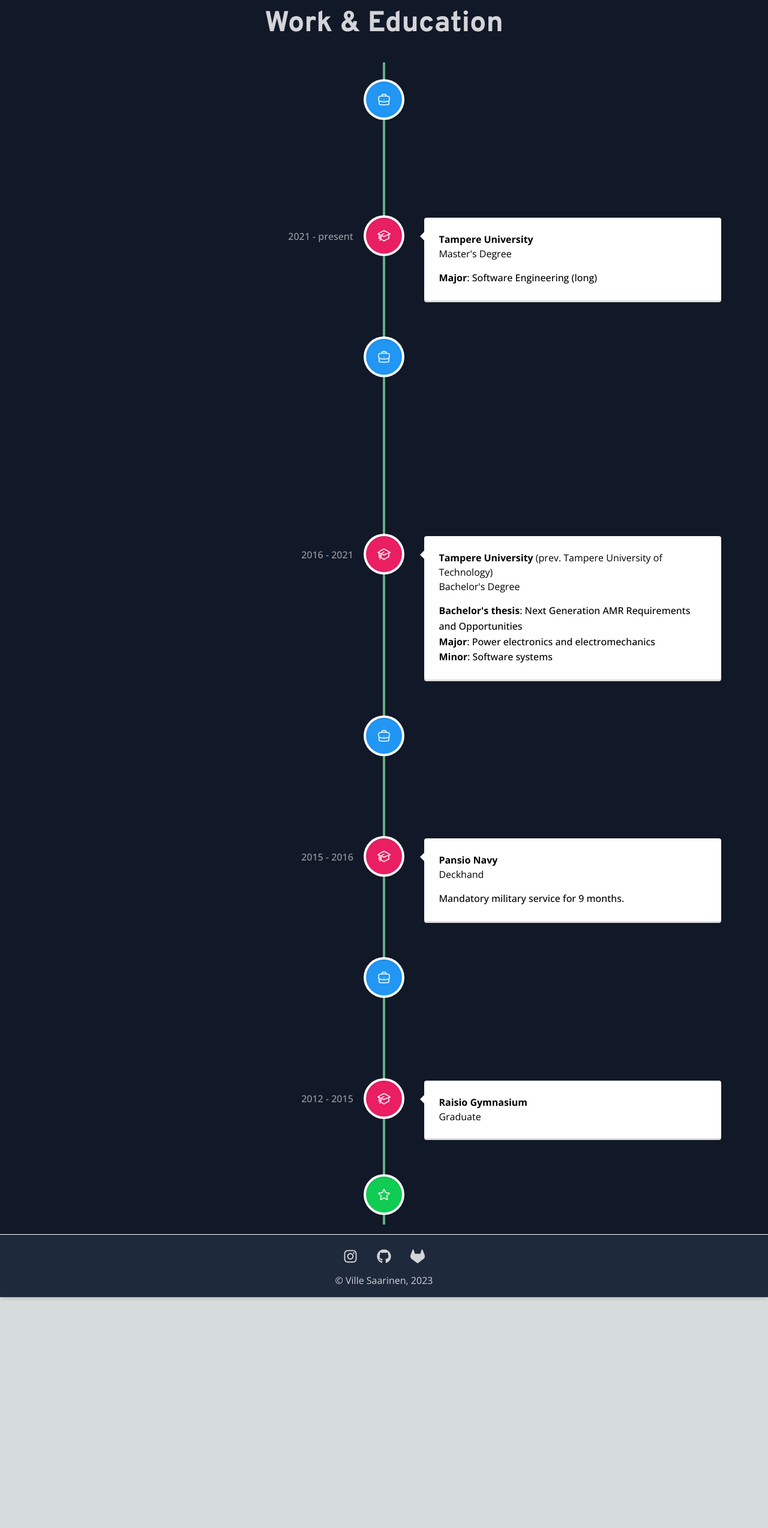
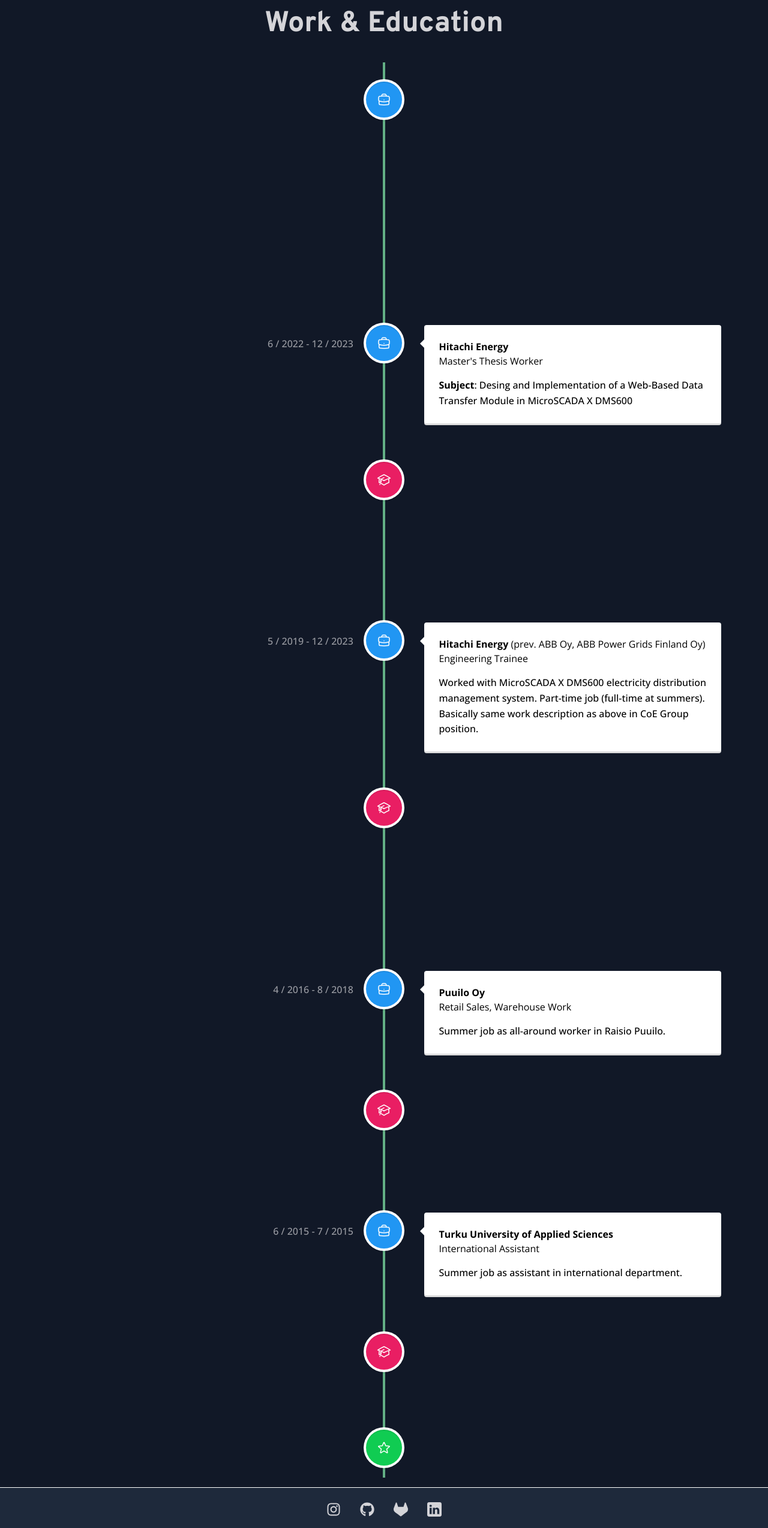
Before and after one commit to vikidi/Homepages-TS, a Next.js app: page /work-n-education in a window 1280 px wide. Shown: the part 100-2648 px from the top of the page at 60% size. Before the commit the page ends 2263 px from the top, so only its background shows below. Built offline with nearby package versions, Linux system fonts and the light colour scheme.

Commit message:
Update work & education, add linkedin to footer

```diff
--- a/src/components/footer.tsx
+++ b/src/components/footer.tsx
@@ -44,6 +44,20 @@
             <path d="M503.5 204.6L502.8 202.8L433.1 21.02C431.7 17.45 429.2 14.43 425.9 12.38C423.5 10.83 420.8 9.865 417.9 9.57C415 9.275 412.2 9.653 409.5 10.68C406.8 11.7 404.4 13.34 402.4 15.46C400.5 17.58 399.1 20.13 398.3 22.9L351.3 166.9H160.8L113.7 22.9C112.9 20.13 111.5 17.59 109.6 15.47C107.6 13.35 105.2 11.72 102.5 10.7C99.86 9.675 96.98 9.295 94.12 9.587C91.26 9.878 88.51 10.83 86.08 12.38C82.84 14.43 80.33 17.45 78.92 21.02L9.267 202.8L8.543 204.6C-1.484 230.8-2.72 259.6 5.023 286.6C12.77 313.5 29.07 337.3 51.47 354.2L51.74 354.4L52.33 354.8L158.3 434.3L210.9 474L242.9 498.2C246.6 500.1 251.2 502.5 255.9 502.5C260.6 502.5 265.2 500.1 268.9 498.2L300.9 474L353.5 434.3L460.2 354.4L460.5 354.1C482.9 337.2 499.2 313.5 506.1 286.6C514.7 259.6 513.5 230.8 503.5 204.6z" />
           </svg>
         </a>
+        <a
+          href="https://www.linkedin.com/in/ville-saarinen/"
+          target="_blank"
+          className="px-4 py-2 text-zinc-300 hover:text-zinc-400"
+          aria-label="Personal Linkedin"
+        >
+          <svg
+            xmlns="http://www.w3.org/2000/svg"
+            className="h-6 w-6 fill-current stroke-current"
+            viewBox="0 0 512 512"
+          >
+            <path d="M449.446,0c34.525,0 62.554,28.03 62.554,62.554l0,386.892c0,34.524 -28.03,62.554 -62.554,62.554l-386.892,0c-34.524,0 -62.554,-28.03 -62.554,-62.554l0,-386.892c0,-34.524 28.029,-62.554 62.554,-62.554l386.892,0Zm-288.985,423.278l0,-225.717l-75.04,0l0,225.717l75.04,0Zm270.539,0l0,-129.439c0,-69.333 -37.018,-101.586 -86.381,-101.586c-39.804,0 -57.634,21.891 -67.617,37.266l0,-31.958l-75.021,0c0.995,21.181 0,225.717 0,225.717l75.02,0l0,-126.056c0,-6.748 0.486,-13.492 2.474,-18.315c5.414,-13.475 17.767,-27.434 38.494,-27.434c27.135,0 38.007,20.707 38.007,51.037l0,120.768l75.024,0Zm-307.552,-334.556c-25.674,0 -42.448,16.879 -42.448,39.002c0,21.658 16.264,39.002 41.455,39.002l0.484,0c26.165,0 42.452,-17.344 42.452,-39.002c-0.485,-22.092 -16.241,-38.954 -41.943,-39.002Z" />
+          </svg>
+        </a>
       </div>
       <div className="m-4 mt-2 flex justify-center text-zinc-300">
         &copy; Ville Saarinen, {new Date().getFullYear()}
--- a/src/pages/work-n-education.tsx
+++ b/src/pages/work-n-education.tsx
@@ -24,7 +24,33 @@
           animate={breakpoint >= 1170}
         >
           <VerticalTimelineElement
-            date="2022 - present"
+            date="12 / 2023 - present"
+            iconStyle={{ background: "rgb(33, 150, 243)", color: "#fff" }}
+            icon={<WorkIcon />}
+            dateClassName="min-[1170px]:text-zinc-300 text-black"
+          >
+            <div className="text-black">
+              <h3 className="font-bold">
+                CoE Group{" "}
+                <span className="font-normal">
+                  (contractor @ Hitachi Energy)
+                </span>
+              </h3>
+              <h4>Software Engineer</h4>
+              <p>
+                Working with MicroSCADA X DMS600 electricity distribution
+                management system. Work contains design, implementation and
+                testing of Windows applications (mainly desktop) using
+                C#/.NET/WPF/MsTest, some coding of the main product with C++,
+                and a lot of everything database-related (MS SQL). Additionally
+                I&apos;m creating smaller scripts using
+                Batch/PowerShell/Python/VBA. Mostly software engineering tasks,
+                but also project engineering and service.
+              </p>
+            </div>
+          </VerticalTimelineElement>
+          <VerticalTimelineElement
+            date="6 / 2022 - 12 / 2023"
             iconStyle={{ background: "rgb(33, 150, 243)", color: "#fff" }}
             icon={<WorkIcon />}
             dateClassName="min-[1170px]:text-zinc-300 text-black"
@@ -40,7 +66,7 @@
             </div>
           </VerticalTimelineElement>
           <VerticalTimelineElement
-            date="2021 - present"
+            date="5 / 2021 - present"
             iconStyle={{ background: "rgb(233, 30, 99)", color: "#fff" }}
             icon={<SchoolIcon />}
             dateClassName="min-[1170px]:text-zinc-300 text-black"
@@ -49,13 +75,18 @@
               <h3 className="font-bold">Tampere University</h3>
               <h4>Master&apos;s Degree</h4>
               <p>
+                <span className="font-bold">Master&apos;s thesis</span>: Desing
+                and Implementation of a Web-Based Data Transfer Module in
+                MicroSCADA X DMS600
+              </p>
+              <p>
                 <span className="font-bold">Major</span>: Software Engineering
                 (long)
               </p>
             </div>
           </VerticalTimelineElement>
           <VerticalTimelineElement
-            date="2019 - present"
+            date="5 / 2019 - 12 / 2023"
             iconStyle={{ background: "rgb(33, 150, 243)", color: "#fff" }}
             icon={<WorkIcon />}
             dateClassName="min-[1170px]:text-zinc-300 text-black"
@@ -69,16 +100,14 @@
               </h3>
               <h4>Engineering Trainee</h4>
               <p>
-                Summer-/part-time job. Work contains design and implementation
-                of Windows applications (mainly desktop) using C#/.NET/WPF, some
-                coding of the main product with C++, and a lot of everything
-                database-related (MSSQL). Mostly software engineering tasks, but
-                also support in project engineering and service.
+                Worked with MicroSCADA X DMS600 electricity distribution
+                management system. Part-time job (full-time at summers).
+                Basically same work description as above in CoE Group position.
               </p>
             </div>
           </VerticalTimelineElement>
           <VerticalTimelineElement
-            date="2016 - 2021"
+            date="8 / 2016 - 5 / 2021"
             iconStyle={{ background: "rgb(233, 30, 99)", color: "#fff" }}
             icon={<SchoolIcon />}
             dateClassName="min-[1170px]:text-zinc-300 text-black"
@@ -105,7 +134,7 @@
             </div>
           </VerticalTimelineElement>
           <VerticalTimelineElement
-            date="2016 - 2018"
+            date="4 / 2016 - 8 / 2018"
             iconStyle={{ background: "rgb(33, 150, 243)", color: "#fff" }}
             icon={<WorkIcon />}
             dateClassName="min-[1170px]:text-zinc-300 text-black"
@@ -117,7 +146,7 @@
             </div>
           </VerticalTimelineElement>
           <VerticalTimelineElement
-            date="2015 - 2016"
+            date="7 / 2015 - 3 / 2016"
             iconStyle={{ background: "rgb(233, 30, 99)", color: "#fff" }}
             icon={<SchoolIcon />}
             dateClassName="min-[1170px]:text-zinc-300 text-black"
@@ -129,7 +158,7 @@
             </div>
           </VerticalTimelineElement>
           <VerticalTimelineElement
-            date="2015"
+            date="6 / 2015 - 7 / 2015"
             iconStyle={{ background: "rgb(33, 150, 243)", color: "#fff" }}
             icon={<WorkIcon />}
             dateClassName="min-[1170px]:text-zinc-300 text-black"
@@ -143,7 +172,7 @@
             </div>
           </VerticalTimelineElement>
           <VerticalTimelineElement
-            date="2012 - 2015"
+            date="8 / 2012 - 6 / 2015"
             iconStyle={{ background: "rgb(233, 30, 99)", color: "#fff" }}
             icon={<SchoolIcon />}
             dateClassName="min-[1170px]:text-zinc-300 text-black"
```
